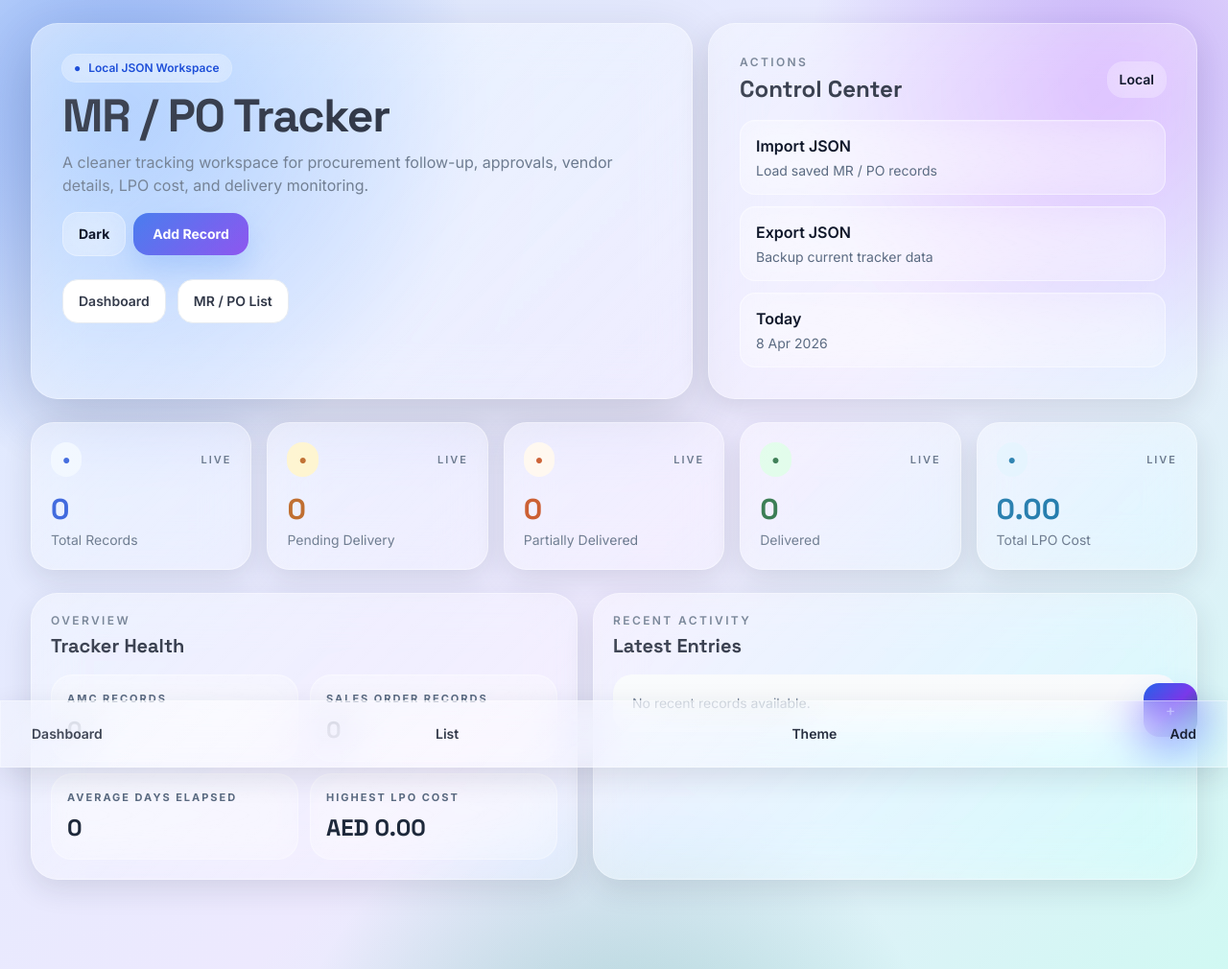
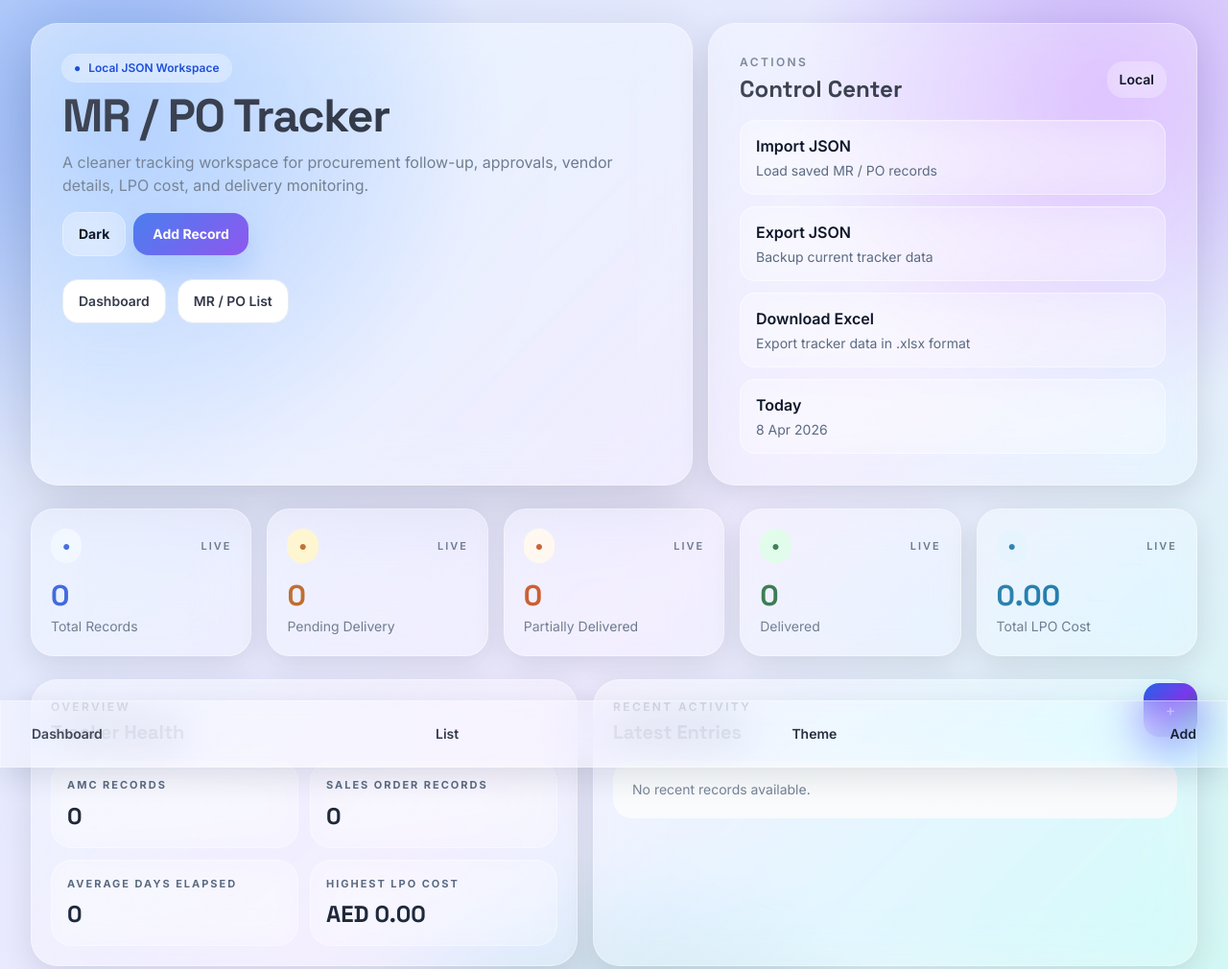
Before and after one commit to habeeb99meeran/ProcureFlow, a plain HTML site: page index.html in a window 1280 px wide. Shown: the top 1010 px of the page at 96% size. Drawn offline with nearby package versions, Linux system fonts and the light colour scheme.

Commit message:
Add files via upload

```diff
--- a/index.html
+++ b/index.html
@@ -5,6 +5,7 @@
   <meta name="viewport" content="width=device-width, initial-scale=1.0" />
   <title>MR / PO Tracker</title>
   <script src="https://cdn.tailwindcss.com"></script>
+  <script src="https://cdn.jsdelivr.net/npm/xlsx/dist/xlsx.full.min.js"></script>
   <style>
     @import url('https://fonts.googleapis.com/css2?family=Space+Grotesk:wght@400;500;700&family=Inter:wght@400;500;600;700&display=swap');
 
@@ -231,6 +232,10 @@
             <button onclick="exportData()" class="input-ui text-left">
               <div class="font-semibold">Export JSON</div>
               <div class="muted mt-1 text-sm">Backup current tracker data</div>
+            </button>
+            <button onclick="exportExcel()" class="input-ui text-left">
+              <div class="font-semibold">Download Excel</div>
+              <div class="muted mt-1 text-sm">Export tracker data in .xlsx format</div>
             </button>
             <div class="input-ui">
               <div class="font-semibold">Today</div>
@@ -807,6 +812,49 @@
       showToast('JSON exported');
     }
 
+    function exportExcel() {
+      const rows = records.map(r => ({
+        'MR Created Date': formatDate(r.mrCreatedDate),
+        'Project Line Manager Approved Date': formatDate(r.plmApprovedDate),
+        'Senior Manager Approved Date': formatDate(r.smApprovedDate),
+        'Date of MR Shared to Procurement': formatDate(r.sharedToProcurementDate),
+        'Days Elapsed After Submitting to Procurement': r.daysElapsed || 0,
+        'MR Number': r.mrNumber || '',
+        'Material Details': r.materialDetails || '',
+        'MR Type': r.mrType || '',
+        'SO Number': r.soNumber || '',
+        'LPO Issued Date': formatDate(r.lpoIssuedDate),
+        'LPO Number': r.lpoNumber || '',
+        'Supplier / Vendor Details': r.vendorDetails || '',
+        'LPO Cost': Number(r.lpoCost || 0),
+        'Material Delivery Status': r.deliveryStatus || '',
+        'Delivery Date': formatDate(r.deliveryDate),
+        'Remarks': r.remarks || ''
+      }));
+
+      const worksheet = XLSX.utils.json_to_sheet(rows);
+      const workbook = XLSX.utils.book_new();
+      XLSX.utils.book_append_sheet(workbook, worksheet, 'MR_PO_Tracker');
+
+      const range = XLSX.utils.decode_range(worksheet['!ref'] || 'A1');
+      const colWidths = [];
+      for (let C = range.s.c; C <= range.e.c; ++C) {
+        let maxLen = 12;
+        for (let R = range.s.r; R <= range.e.r; ++R) {
+          const cellAddress = XLSX.utils.encode_cell({ r: R, c: C });
+          const cell = worksheet[cellAddress];
+          if (cell && cell.v != null) {
+            maxLen = Math.max(maxLen, String(cell.v).length);
+          }
+        }
+        colWidths.push({ wch: Math.min(maxLen + 2, 40) });
+      }
+      worksheet['!cols'] = colWidths;
+
+      XLSX.writeFile(workbook, `MR_PO_Tracker_${new Date().toISOString().split('T')[0]}.xlsx`);
+      showToast('Excel downloaded');
+    }
+
     function handleImport(event) {
       const file = event.target.files[0];
       if (!file) return;
```
